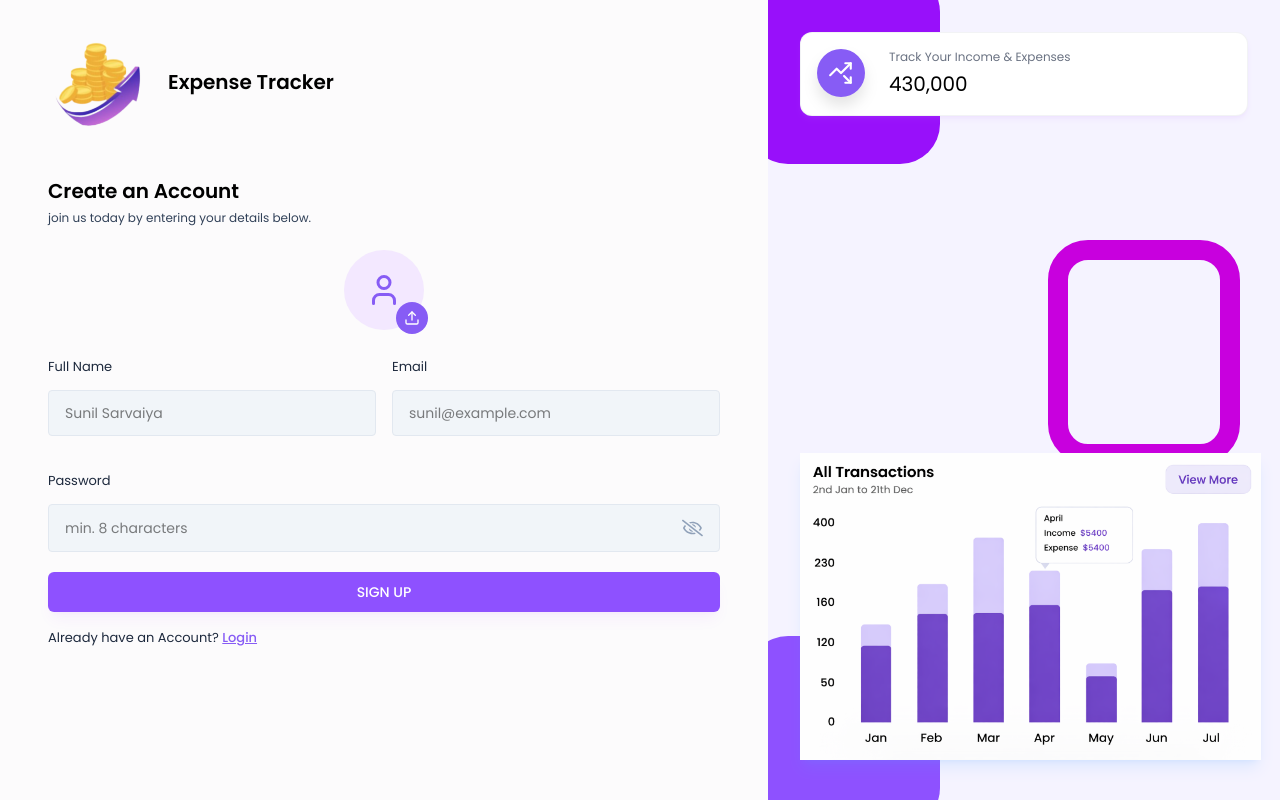
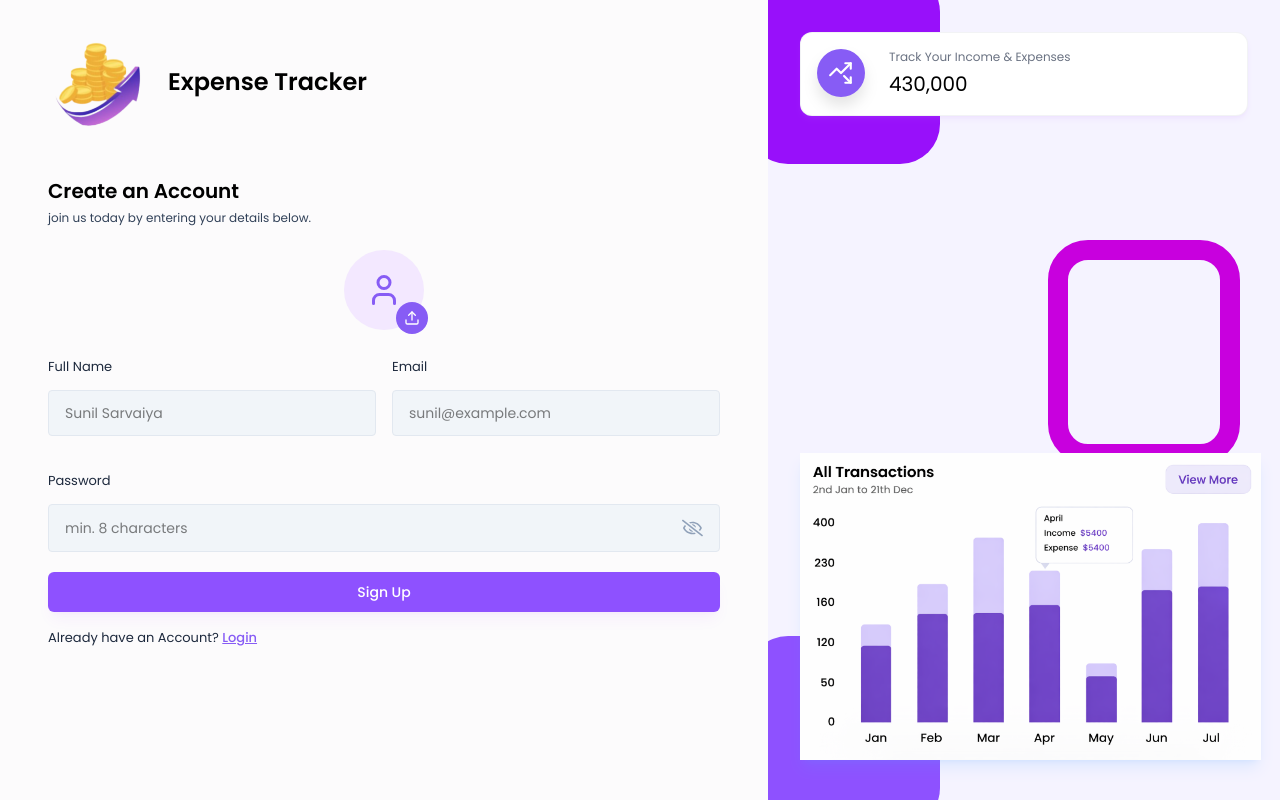
Before and after one commit to sarvaiya-sunil/SunExpenseMate, a React app in the folder frontend/: page /signup in a window 1280 px wide. Built offline with nearby package versions, Linux system fonts and the light colour scheme; the HTML template or start-up script is replaced by a standard one.

Commit message:
loading state

```diff
--- a/frontend/src/App.jsx
+++ b/frontend/src/App.jsx
@@ -44,7 +44,7 @@ const App = () => {
 export default App;
 
 const Root = () => {
-  const isAuthenticated = !!LocalStorage.getItem("token");
+  const isAuthenticated = !!localStorage.getItem("token");
 
   return isAuthenticated ? (
     <Navigate to="/dashboard" />
--- a/frontend/src/components/layouts/AuthLayout.jsx
+++ b/frontend/src/components/layouts/AuthLayout.jsx
@@ -12,7 +12,7 @@ const AuthLayout = ({ children }) => {
             className="h-25 w-25 rounded-full object-cover "
             alt="LogoImage"
           />
-          <h2 className="text-xl font-semibold text-black ml-5 ">
+          <h2 className="text-2xl font-semibold text-black ml-5 ">
             Expense Tracker
           </h2>
         </div>
--- a/frontend/src/pages/Auth/Login.jsx
+++ b/frontend/src/pages/Auth/Login.jsx
@@ -11,6 +11,7 @@ const Login = () => {
   const [email, setEmail] = useState("");
   const [password, setPassword] = useState("");
   const [error, setError] = useState("");
+  const [loading, setLoading] = useState(false);
 
   const navigate = useNavigate();
 
@@ -33,6 +34,7 @@ const Login = () => {
       return;
     }
     setError("");
+    setLoading(true);
 
     try {
       const response = await axiosInstance.post(API_PATHS.AUTH.LOGIN, {
@@ -51,6 +53,8 @@ const Login = () => {
       } else {
         setError("Something went wrong, Please try again.");
       }
+    } finally {
+      setLoading(false);
     }
   };
 
@@ -82,7 +86,7 @@ const Login = () => {
           {error && <p className="text-red-500 text-xs pb-2.5">{error}</p>}
 
           <button type="submit" className="btn-primary">
-            LOGIN
+            {loading ? "logging in..." : "Login"}
           </button>
           <p className="text-[13px] text-slate-800 mt-3">
             Don't have an Account?
--- a/frontend/src/pages/Auth/Signup.jsx
+++ b/frontend/src/pages/Auth/Signup.jsx
@@ -15,6 +15,8 @@ const Signup = () => {
   const [email, setEmail] = useState("");
   const [password, setPassword] = useState("");
   const [error, setError] = useState("");
+  const [loading, setLoading] = useState(false);
+
   const navigate = useNavigate();
 
   const { updateUser } = useContext(UserContext);
@@ -42,6 +44,7 @@ const Signup = () => {
     }
 
     setError("");
+    setLoading(true);
 
     try {
       if (profilePic) {
@@ -68,6 +71,8 @@ const Signup = () => {
       } else {
         setError("Something went wrong, Please try again.");
       }
+    } finally {
+      setLoading(false);
     }
   };
   return (
@@ -107,7 +112,7 @@ const Signup = () => {
           </div>
           {error && <p className="text-xs text-red-500 pb-2.5">{error}</p>}
           <button type="submit" className="btn-primary">
-            SIGN UP
+            {loading ? "Creating Account..." : "Sign Up"}
           </button>
           <p className="text-[13px] text-slate-800 mt-3">
             Already have an Account?{" "}
```
